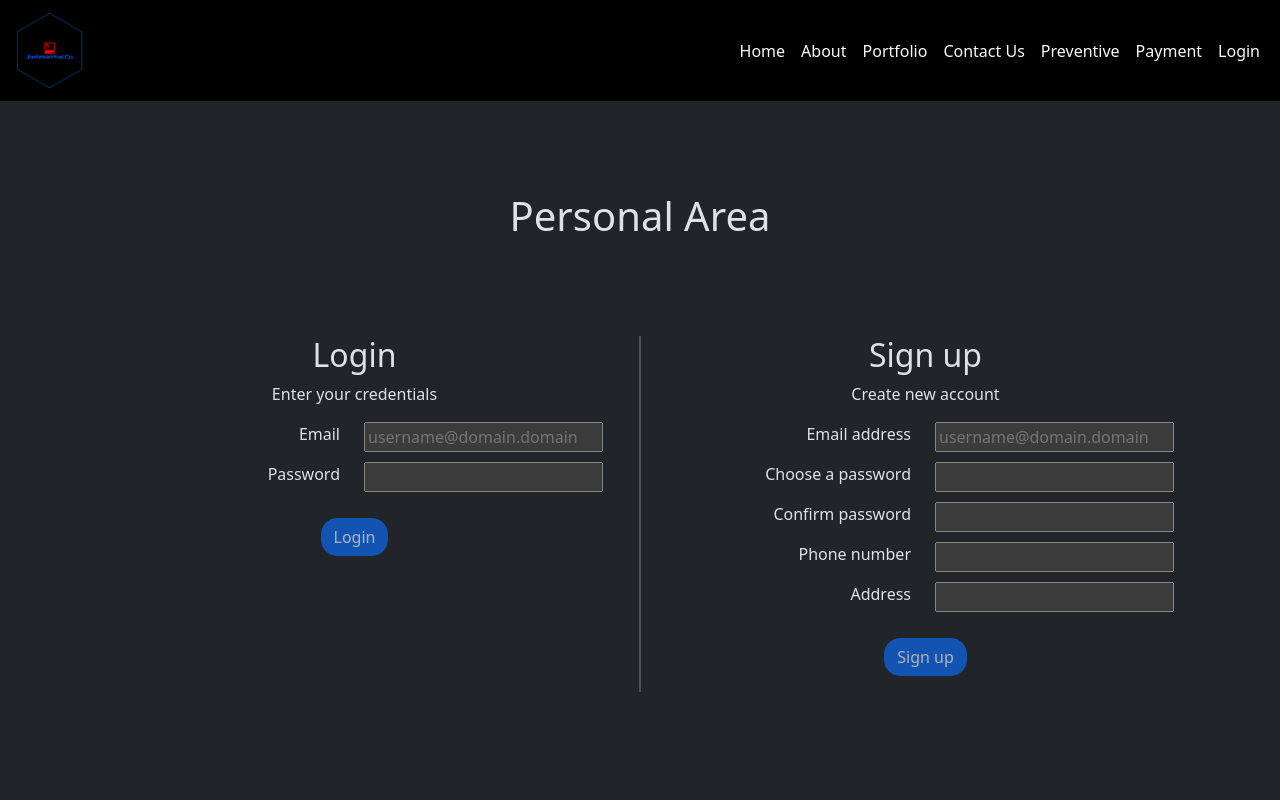
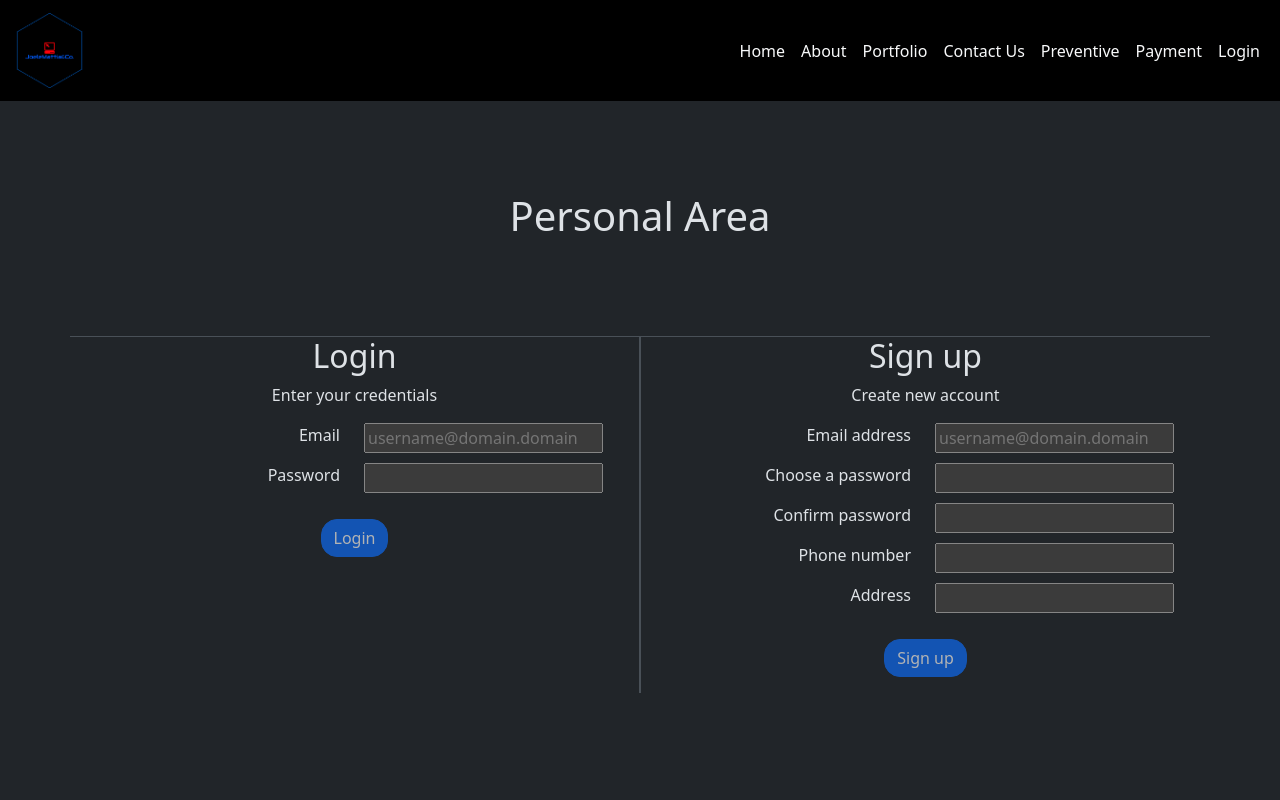
Before and after one commit to WebDevJoJo/JoeMatFolio, an Angular app: page /login in a window 1280 px wide. Shown: the top 800 px of the page. Built offline with nearby package versions, Linux system fonts and the light colour scheme.

Commit message:
added border top of parsonal area columns

```diff
--- a/src/app/login/login.component.html
+++ b/src/app/login/login.component.html
@@ -2,7 +2,7 @@
   <h1 class="text-center my-5 p-5">Personal Area</h1>
   <div class="container">
     <div class="row justify-content-center">
-      <div class="col border-end">
+      <div class="col border-end border-top">
         <div class="container">
           <h2 class="text-center">Login</h2>
           <p class="text-center">Enter your credentials</p>
@@ -81,7 +81,7 @@
         </div>
       </div>
 
-      <div class="col border-start">
+      <div class="col border-start border-top">
         <div class="container">
           <h2 class="text-center">Sign up</h2>
           <p class="text-center">Create new account</p>
```
